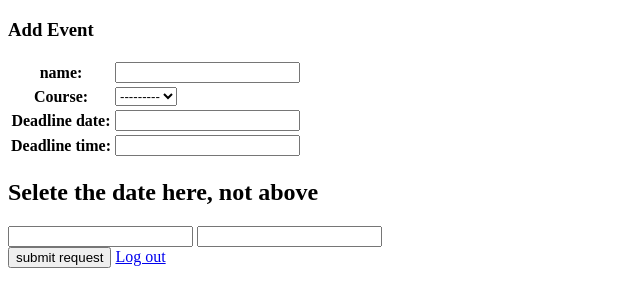
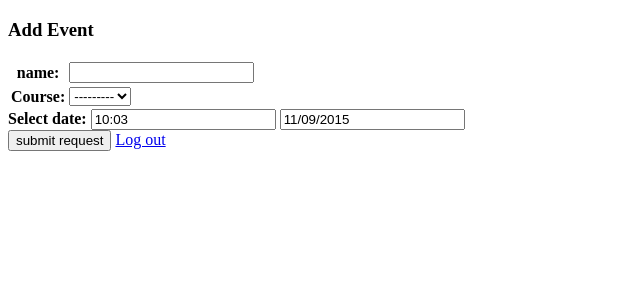
Before and after one commit to DueLinkCMU/DueLink, a Django app: page /duelink/add_event in a window 1280 px wide. Shown: the top 307 px of the page, without its empty margins (0-640 px from the left). Run offline with Django 3.2, Linux system fonts and the light colour scheme; the visitor is signed in with stand-in values (Sample User, id 1); data that the repository does not hold is empty; parts of the project's set-up code (start-up, migrations or seed data) failed here and were passed over; some libraries are stand-ins or nearby versions.

Commit message:
move and improve validation of add_event in forms.py to forms.py & add_event.js

```diff
--- a/webapps/DueLink/forms.py
+++ b/webapps/DueLink/forms.py
@@ -1,6 +1,8 @@
 from datetime import datetime
+import dateutil.parser
 from django import forms
 from models import *
+import views
 from django.forms.extras.widgets import SelectDateWidget
 
 
@@ -90,40 +92,48 @@ class EditProfileForm(ProfileForm):
         model = Profile
         fields = ProfileForm.Meta.fields + ('profile_image',)
 
+
 class AddEventForm(forms.Form):
     name = forms.CharField(max_length=20, label='name')
     course = forms.ModelChoiceField(queryset=Course.objects.all())
-    # due = forms.DateTimeField() # TODO: format
-
-    deadline_date = forms.CharField(max_length=30)
-    deadline_time = forms.CharField(max_length=30)
+    deadline_datetime = forms.CharField(widget=forms.DateTimeInput(attrs={'type': 'hidden'}))
 
     def clean(self):
         cleaned_data = super(AddEventForm, self).clean()
         return cleaned_data
 
-    def clean_datetime(self):
-        #TODO: validation
-        date = self.cleaned_data['deadline_date']
-        time = self.cleaned_data['deadline_time']
-        date_time_str = date + " " + time
+    def clean_deadline_datetime(self):
+        # TODO: Validate empty
+        print("run clean_deadline_datetime")
+        datetime_str = self.cleaned_data['deadline_datetime']
+        print(type(datetime_str))
 
-        due_datetime = datetime.strptime(date_time_str, "%m/%d/%Y %H:%M")
-        # if due_date > datetime.now():
-        #TODO: validation
-
+        try:
+            due_datetime = dateutil.parser.parse(datetime_str)
+        except ValueError:
+            print("ValueError of dateutil.parser")
+            raise forms.ValidationError(_('DateUtil parse error'))
+        except Exception as e:
+            print ("Exception" + str(e))
+            raise forms.ValidationError("Datetime unexpected errors")
+    #
         return due_datetime
 
-    def clean_deadline(self):
-        name = cleaned_data['name']
-        # due_datetime = cleaned_data['due']
-        due_datetime = form.clean_datetime()
+    def clean_deadline(self, request):
+        print("run clean_deadline")
+        name = self.cleaned_data['name']
+        due_datetime = self.cleaned_data['deadline_datetime']
+        course_pk = self.cleaned_data['course']
+        deadline_set = Deadline.objects.filter(course=course_pk, due=due_datetime)
 
+        # Check if the deadline exists.
+        if deadline_set:
+            # If the deadline exists, and the event exists
+            if DueEvent.objects.filter(deadline=deadline_set[0], user=request.user):
+                return False
+            deadline = deadline_set[0]
+        else:
+            # Call add_deadline in views.py
+            deadline = views.add_deadline(request, name, due_datetime, course_pk)
 
-
-    # def clean_course(self):
-    #     course_pk = self.cleaned_data['course']
-    #     if Course.objects.filter(pk=course_pk).count() == 0:
-    #         return 0
-    #     else: # course more than 1?
-    #         return course_pk
+        return deadline
--- a/webapps/DueLink/static/js/add_event.js
+++ b/webapps/DueLink/static/js/add_event.js
@@ -1,3 +1,15 @@
+function convertTextToUTCDate(str) {
+    //refer to http://stackoverflow.com/questions/10181649/convert-iso-timestamp-to-date-format-with-javascript
+    date = new Date(str);
+    var newDate = new Date(date.getTime()+date.getTimezoneOffset()*60*1000);
+
+    var offset = date.getTimezoneOffset() / 60;
+    var hours = date.getHours();
+
+    newDate.setHours(hours + offset);
+    return newDate.toISOString();
+}
+
 function get_date() {
     var dl_date = $("#datePicker");
     return dl_date.val();
@@ -14,18 +26,21 @@ function send_form() {
     var dl_time = get_time();
     var dl_name = $('#id_name').val();
     var dl_course = $('#id_course').val();
+    var date_time_draft = dl_date + " " + dl_time + "+00:00";
+    var dl_datetime = convertTextToUTCDate(date_time_draft);
 
     console.log(dl_time);
     console.log(dl_date);
     console.log(dl_name);
     console.log(dl_course);
+    console.log(convertTextToUTCDate(date_time_draft));
 
-    $.post("add_event", {deadline_date: dl_date, deadline_time: dl_time, name: dl_name, course: dl_course})
+    $.post("add_event", {deadline_datetime: dl_datetime, name: dl_name, course: dl_course})
         .done(function() {
-            alert("success");
+            alert("Success: new evnet added");
         })
         .fail(function(){
-            console.log("fail");
+            alert("Fail to add new event");
         });
 }
 
@@ -33,7 +48,9 @@ function send_form() {
 
 $(document).ready(function () {
     $('#timePicker').timepicker();
+    $('#timePicker').timepicker("setTime", Date.now());
     $('#datePicker').datepicker();
+    $('#datePicker').datepicker('update', new Date(Date.now()));
     $('#testdate').click(get_date);
     $('#testtime').click(get_time);
     $('#submit_request').click(send_form);
--- a/webapps/DueLink/templates/duelink/add_event.html
+++ b/webapps/DueLink/templates/duelink/add_event.html
@@ -21,7 +21,7 @@
 </form>
 
 <div class="demo">
-    <h2>Selete the date here, not above</h2>
+    <label ><b>Select date:</b></label>
     <!--<input id="timePicker">-->
     <input id="timePicker" type="text" data-time-format="H:i" />
     <input id="datePicker">
--- a/webapps/DueLink/templates/duelink/add_school.html
+++ b/webapps/DueLink/templates/duelink/add_school.html
@@ -1,7 +1,7 @@
 {% extends "duelink/base.html" %}
 {% block title %} Add School {% endblock title %}
 {% block content %}
-    <H3>Add course </H3>
+    <H3>Admin page: Add school </H3>
     <form action="{% url 'add_school' %}" method="POST">
         {% csrf_token %}
         <table>
--- a/webapps/DueLink/views.py
+++ b/webapps/DueLink/views.py
@@ -84,34 +84,19 @@ def add_event(request):
         return render(request, 'duelink/add_event.html', {'form': form})
 
     if request.method == 'POST':
-        errors = []
         form = AddEventForm(request.POST)
         if form.is_valid():
-            cleaned_data = form.cleaned_data
-            name = cleaned_data['name']
-            # due_datetime = cleaned_data['due']
-            due_datetime = form.clean_datetime()
-            print(due_datetime)
+            deadline = form.clean_deadline(request)  # Check and return dl .Ee suppose user create event for themselves
+            if not deadline:
+                return HttpResponseForbidden("Fail to add event: Duplicated event")
+
             student = request.user
-            # Use course pk to get course
+            deadline.students.add(student)
 
-            course_pk = cleaned_data['course']
-            deadline = None
-            deadlines = Deadline.objects.filter(course=course_pk, due=due_datetime)
-            # Check if the deadline exists.
-            if deadline:
-                # If the deadline exists, and the event exists
-                if DueEvent.objects.filter(deadline=deadline, user=student):
-                    errors.append("Event already exists.")
-                    return render(request, 'duelink/add_event.html', {'form': form, 'errors': errors})
-                deadline = deadlines[0]
-            else:
-                deadline = add_deadline(request, name, due_datetime, course_pk)
-            deadline.students.add(student)
             # Then add the student to that deadline
             new_event = DueEvent.objects.create(deadline=deadline, user=student)
             new_event.save()
-            return redirect('home')
+            return HttpResponse("Successfully add event")
         else:
             return HttpResponseForbidden("Fail to add event")
 
```
